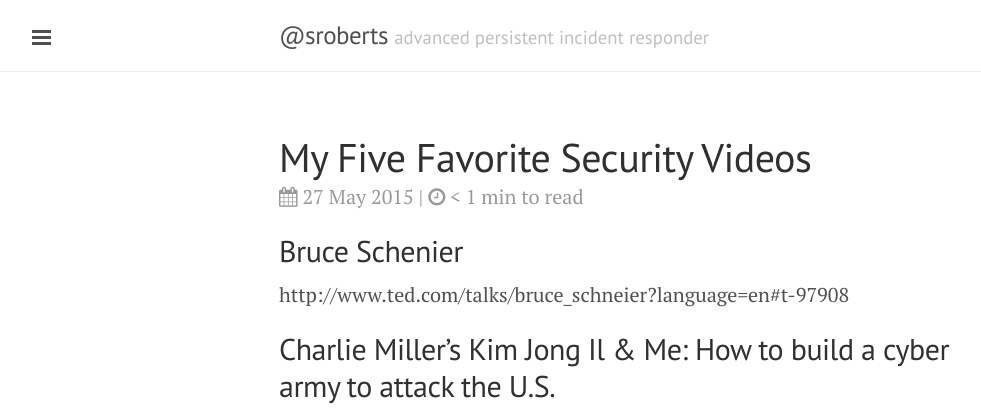
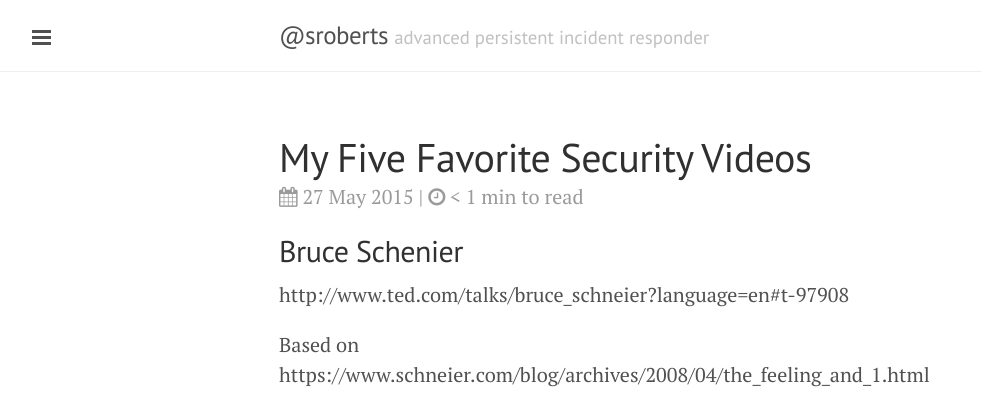
Before and after one commit to sroberts/sroberts.github.io, a Jekyll site: the page built from _posts/2015-05-27-favorite-security-videos.md, in a window 1280 px wide, cut to the strip 0-411 px from the top of the page. Shown: the whole strip, without its empty margins (1-982 px from the left). Built offline with Jekyll 4.4.1, drawn with Linux system fonts in a browser that asks for light colours; nearby versions of some CDN libraries.

Commit message:
added a missing link

```diff
--- a/_posts/2015-05-27-favorite-security-videos.md
+++ b/_posts/2015-05-27-favorite-security-videos.md
@@ -7,6 +7,8 @@
 
 http://www.ted.com/talks/bruce_schneier?language=en#t-97908
 
+Based on https://www.schneier.com/blog/archives/2008/04/the_feeling_and_1.html
+
 ## Charlie Miller's Kim Jong Il & Me: How to build a cyber army to attack the U.S.
 
 <iframe width="560" height="315" src="https://www.youtube.com/embed/IxSrn4wmjxM" frameborder="0" allowfullscreen></iframe>
```
